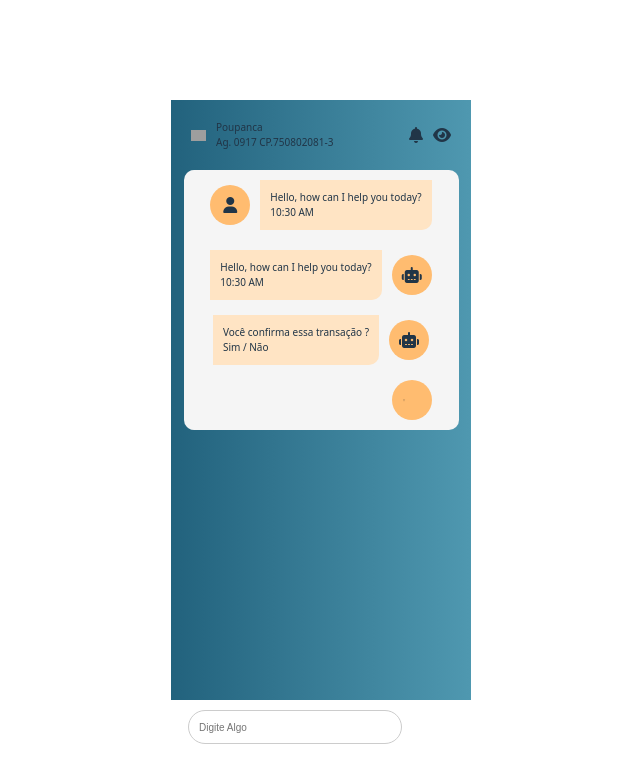
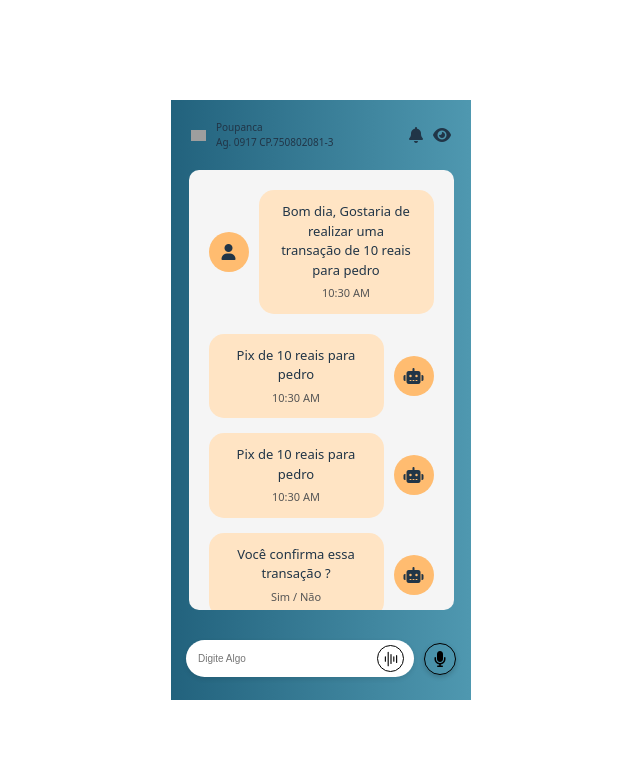
Before and after one commit to CaioLira18/SummerJobCaixa-PixPorVoz, a React (Vite) app: page /chat in a window 1280 px wide. Shown: the top 782 px of the page, without its empty margins (319-959 px from the left). Built offline with nearby package versions, Linux system fonts and the light colour scheme; grey boxes are pictures that could not be loaded.

Commit message:
[feat] - Update ChatPage

```diff
--- a/src/css/AppLayout.css
+++ b/src/css/AppLayout.css
@@ -3,6 +3,6 @@
     width: 300px;
     height: 600px;
     background: #22627d;
-background: linear-gradient(90deg, rgba(34, 98, 125, 1) 0%, rgba(79, 152, 176, 1) 100%);
+    background: linear-gradient(90deg, rgba(34, 98, 125, 1) 0%, rgba(79, 152, 176, 1) 100%);
     flex-direction: column;
-  }
+}
--- a/src/css/Chat.css
+++ b/src/css/Chat.css
@@ -1,70 +1,89 @@
+/* --- CONTAINER PRINCIPAL (CAIXA BRANCA) --- */
 .containerChat {
     display: flex;
-    align-items: center;
-    justify-content: center;
     flex-direction: column;
-    width: 85%;
-    height: 500px auto;
-    padding: 10px;
+    width: 75%; /* Tamanho solicitado */
+    height: 400px; /* Altura fixa para ativar scroll */
+    padding: 20px;
     background-color: #f5f5f5;
     margin: 0 auto;
     border-radius: 10px;
     gap: 20px;
+    overflow-y: auto; /* Ativa scroll vertical */
+    overflow-x: hidden;
 }
 
+/* Customização da Barra de Scroll */
+.containerChat::-webkit-scrollbar {
+    width: 6px;
+}
+
+.containerChat::-webkit-scrollbar-track {
+    background: transparent;
+}
+
+.containerChat::-webkit-scrollbar-thumb {
+    background: #ccc;
+    border-radius: 10px;
+}
+
+/* --- ALINHAMENTO DE MENSAGENS --- */
 .containerBox {
     display: flex;
-    align-items: end;
-    justify-content: end;
     flex-direction: column;
+    width: 100%;
     gap: 15px;
-    overflow-y: auto;
 }
+
+.userAlign { align-items: flex-start; }
+.botAlign { align-items: flex-end; }
 
 .messageBox {
     display: flex;
     align-items: center;
-    justify-content: center;
-    margin: 0 auto;
     gap: 10px;
+    width: 100%;
 }
 
+/* --- AVATARES (PERFIL) --- */
 .userProfile {
     display: flex;
     align-items: center;
     justify-content: center;
     background-color: rgb(255, 188, 112);
-    padding: 10px;
-    width: 20px;
-    height: 20px;
-    border-radius: 50px;
+    min-width: 40px;
+    max-width: 40px;
+    height: 40px;
+    border-radius: 50%;
+    flex-shrink: 0; /* Impede deformação */
 }
 
+/* --- BALÕES DE TEXTO --- */
 .messageContent {
     display: flex;
     flex-direction: column;
-    text-align: start;
-    align-items: start;
-    justify-content: start;
-    font-size: 10px;
-    background-color: bisque;
-    padding: 10px;
-    border-bottom-right-radius: 10px;
+    text-align: center;
+    font-size: 13px;
+    background-color: #ffe4c4;
+    padding: 12px 20px;
+    border-radius: 15px;
+    max-width: 70%;
+    word-wrap: break-word;
 }
 
-.messageContent {
-    display: flex;
-    flex-direction: column;
-    text-align: start;
-    align-items: start;
-    justify-content: start;
-    font-size: 10px;
-    background-color: bisque;
-    padding: 10px;
-    border-bottom-right-radius: 10px;
+.messageTime {
+    font-size: 11px;
+    margin-top: 5px;
+    color: #555;
 }
 
-/* Loading dots */
+/* --- LOADING --- */
+.loadingWrapper {
+    display: flex;
+    justify-content: flex-end;
+    width: 100%;
+}
+
 .loading {
     gap: 4px;
 }
@@ -73,62 +92,73 @@
     width: 6px;
     height: 6px;
     background-color: #333;
-    border-radius: 50px;
+    border-radius: 50%;
     display: inline-block;
     animation: bounce 1.4s infinite ease-in-out both;
 }
 
-.loading span:nth-child(1) {
-    animation-delay: -0.32s;
+.loading span:nth-child(1) { animation-delay: -0.32s; }
+.loading span:nth-child(2) { animation-delay: -0.16s; }
+
+@keyframes bounce {
+    0%, 80%, 100% { transform: scale(0); opacity: 0.3; }
+    40% { transform: scale(1); opacity: 1; }
 }
 
-.loading span:nth-child(2) {
-    animation-delay: -0.16s;
-}
-
-@keyframes bounce {
-    0%, 80%, 100% {
-        transform: scale(0);
-        opacity: 0.3;
-    }
-    40% {
-        transform: scale(1);
-        opacity: 1;
-    }
+/* --- ÁREA DE INPUT (CORRIGIDA) --- */
+.inputBarContainer {
+    display: flex;
+    align-items: center;
+    justify-content: center;
+    gap: 10px;
+    margin: 30px auto;
+    width: 90%; /* Mesma largura do chat para não passar */
 }
 
 .inputBarBox {
     display: flex;
     align-items: center;
-    justify-content: center;
-    gap: 20px;
+    background-color: white;
+    border-radius: 30px;
+    padding: 5px 10px;
+    box-shadow: 0 2px 5px rgba(0,0,0,0.1);
+    flex: 1; /* Ocupa o espaço disponível sem empurrar o botão */
+    min-width: 0;
+}
+
+.inputBarBox input {
+    width: 100%;
+    height: 20px;
+    border: none;
+    outline: none;
+    font-size: 10px;
+    background: transparent;
 }
 
 .microphoneButton {
-    border: 1px solid rgb(255, 255, 255);
-    padding: 10px;
-    width: 10px;
-    height: 10px;
+    width: 30px;
+    height: 30px;
     border-radius: 50%;
     display: flex;
     align-items: center;
     justify-content: center;
-    color: white;
+    color: rgb(0, 0, 0);
+    border: 1px solid rgb(0, 0, 0);
+    box-shadow: 0 2px 5px rgba(0,0,0,0.2);
+    flex-shrink: 0; /* Impede que o botão diminua */
 }
 
-.inputBarContainer {
+.waveformIcon {
     display: flex;
     align-items: center;
     justify-content: center;
-    gap: 10px;
-    margin-top: 35vh;
+    border: 1px solid black;
+    padding: 10px;
+    border-radius: 50%;
+    width: 5px;
+    height: 5px;
 }
 
-.inputBarBox input {
-    width: 200px;
-    height: 30px;
-    border: 1px solid #ccc;
-    border-radius: 20px;
-    font-size: 10px;
-    padding-left: 10px;
+.waveformIcon img {
+    width: 18px;
 }
--- a/src/pages/Chat.jsx
+++ b/src/pages/Chat.jsx
@@ -1,33 +1,44 @@
 import React from 'react'
 
 export const Chat = () => {
-
     const rightPosition = true;
     const loading = true;
 
     return (
         <div>
             <div className="containerChat">
-                <div className="containerBox">
+                {/* Mensagem do Usuário - Alinhada à Esquerda */}
+                <div className="containerBox userAlign">
                     <div className="messageBox">
                         <div className="userProfile">
-                            <i class="fa-solid fa-user"></i>
+                            <i className="fa-solid fa-user"></i>
                         </div>
                         <div className="messageContent">
-                            <div className="messageText">Hello, how can I help you today?</div>
+                            <div className="messageText">Bom dia, Gostaria de realizar uma transação de 10 reais para pedro</div>
                             <div className="messageTime">10:30 AM</div>
                         </div>
                     </div>
                 </div>
+
+                {/* Mensagens do Bot - Alinhadas à Direita */}
                 {rightPosition && (
-                    <div className="containerBox">
+                    <div className="containerBox botAlign">
                         <div className="messageBox">
                             <div className="messageContent">
-                                <div className="messageText">Hello, how can I help you today?</div>
+                                <div className="messageText">Pix de 10 reais para pedro</div>
                                 <div className="messageTime">10:30 AM</div>
                             </div>
                             <div className="userProfile">
-                                <i class="fa-solid fa-robot"></i>
+                                <i className="fa-solid fa-robot"></i>
+                            </div>
+                        </div>
+                        <div className="messageBox">
+                            <div className="messageContent">
+                                <div className="messageText">Pix de 10 reais para pedro</div>
+                                <div className="messageTime">10:30 AM</div>
+                            </div>
+                            <div className="userProfile">
+                                <i className="fa-solid fa-robot"></i>
                             </div>
                         </div>
                         <div className="messageBox">
@@ -36,31 +47,35 @@ export const Chat = () => {
                                 <div className="messageTime">Sim / Não</div>
                             </div>
                             <div className="userProfile">
-                                <i class="fa-solid fa-robot"></i>
+                                <i className="fa-solid fa-robot"></i>
                             </div>
                         </div>
                         {loading && (
-                            <div className="userProfile loading">
-                                <span></span>
-                                <span></span>
-                                <span></span>
+                            <div className="loadingWrapper">
+                                <div className="userProfile loading">
+                                    <span></span>
+                                    <span></span>
+                                    <span></span>
+                                </div>
                             </div>
                         )}
                     </div>
                 )}
             </div>
 
-
             <div className="inputBarContainer">
                 <div className="inputBarBox">
                     <input placeholder='Digite Algo' type="text" />
-                    <div className="microphoneButton">
-                        <i class="fa-solid fa-microphone"></i>
+                    <div className='waveformIcon'>
+                        <img src="src/assets/waveform.svg" alt="" />
                     </div>
                 </div>
+                <div className="microphoneButton">
+                    <i className="fa-solid fa-microphone"></i>
+                </div>
             </div>
+
         </div>
-
     )
 }
 
```
Also changed, not shown: src/assets/waveform.svg (added).
